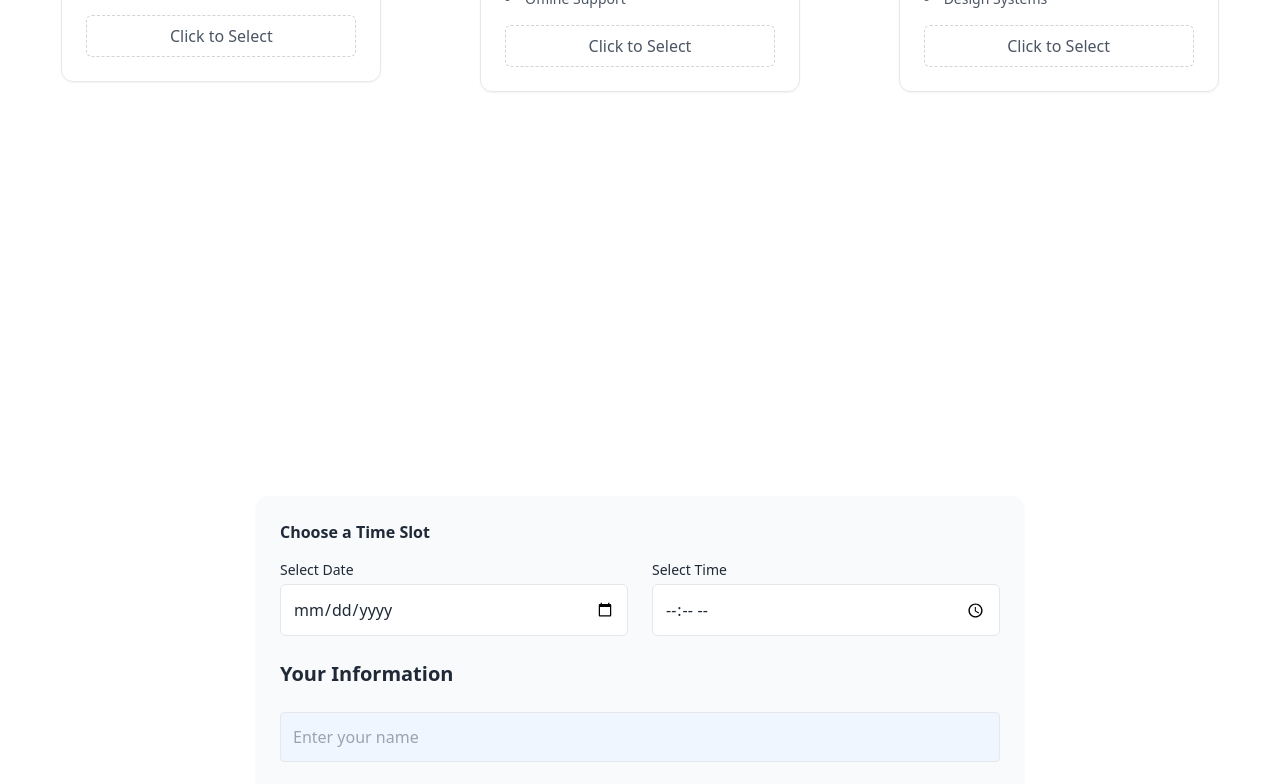
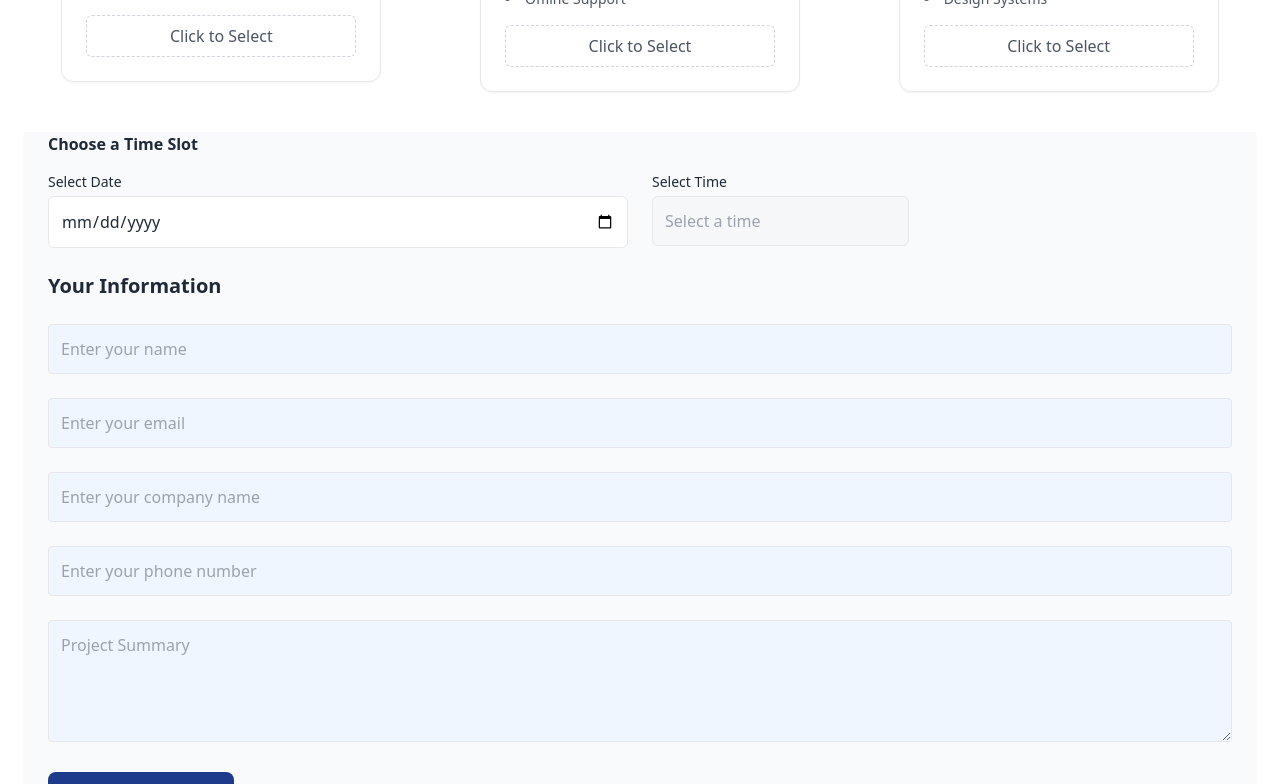
Before and after one commit to dazzycode/masterclasstech, a React (Create React App) app: page /consultation in a window 1280 px wide. Shown: the part 800-1584 px from the top of the page. Built offline with nearby package versions, Linux system fonts and the light colour scheme; what tailwind-clip-path would draw is missing.

Commit message:
Integrate time slot logic with booking flow and improve time picker UX

```diff
--- a/package.json
+++ b/package.json
@@ -10,11 +10,14 @@
     "axios": "^1.11.0",
     "framer-motion": "^12.23.6",
     "react": "^19.1.0",
+    "react-clock": "^6.0.0",
+    "react-datepicker": "^8.4.0",
     "react-dom": "^19.1.0",
     "react-feather": "^2.0.10",
     "react-icons": "^5.5.0",
     "react-router-dom": "^6.30.1",
     "react-scripts": "5.0.1",
+    "react-time-picker": "^7.0.0",
     "swiper": "^11.2.10",
     "tailwind-clip-path": "^1.0.0",
     "web-vitals": "^2.1.4"
--- a/src/pages/ConsultationPage.jsx
+++ b/src/pages/ConsultationPage.jsx
@@ -15,6 +15,8 @@ import { FaLaptopCode } from "react-icons/fa";
 import { MdPhoneIphone } from "react-icons/md";
 import { FaPalette } from "react-icons/fa";
 import axios from "axios";
+ import DatePicker from "react-datepicker";
+import "react-datepicker/dist/react-datepicker.css";
 
 export default function ConsultationPage() {
   const [menuOpen, setMenuOpen] = useState(false);
@@ -29,12 +31,10 @@ export default function ConsultationPage() {
  const [selectedService, setSelectedService] = useState(null);
 
  const [showSuccess, setShowSuccess] = useState(false);
-
-
 const [date, setDate] = useState("");
 const [time, setTime] = useState("");
-  const [minDate, setMinDate] = useState("");
-  const [minTime, setMinTime] = useState("");
+const [availableTimes, setAvailableTimes] = useState([]);
+
 const [formData, setFormData] = useState({
   name: "",
   email: "",
@@ -43,33 +43,69 @@ export default function ConsultationPage() {
   projectSummary: ""
 });
 
+const minDate = new Date().toISOString().split("T")[0];
+
+//  Fetch available slots
 useEffect(() => {
-    // Set today's date as min date
-    const today = new Date();
-    const yyyy = today.getFullYear();
-    const mm = String(today.getMonth() + 1).padStart(2, "0");
-    const dd = String(today.getDate()).padStart(2, "0");
-    setMinDate(`${yyyy}-${mm}-${dd}`);
+  const fetchSlots = async () => {
+    if (!date) return;
 
-    // Set minimum time: current time + 3 hours
-    const future = new Date(today.getTime() + 3 * 60 * 60 * 1000);
-    const hh = String(future.getHours()).padStart(2, "0");
-    const mins = String(future.getMinutes()).padStart(2, "0");
-    setMinTime(`${hh}:${mins}`);
-  }, []);
+    try {
+      const response = await axios.get(
+        `https://booking-apps-zv0v.onrender.com/api/time-slot/availiable`,
+        {
+          params: {
+            date: date, // format: YYYY-MM-DD (already correct from input)
+            includeWeekends: false,
+            duration: 60,
+          },
+        }
+      );
 
+      let slots = response.data;
+      console.log("📦 All Slots from API:", slots);
+
+      const now = new Date();
+      const selectedDate = new Date(date);
+      const isToday = now.toDateString() === selectedDate.toDateString();
+
+      if (isToday) {
+        const threshold = new Date(now.getTime() + 3 * 60 * 60 * 1000); // Now + 3 hours
+        slots = slots.filter((slot) => {
+          const [hours, minutes] = slot.startTime.split(":");
+          const slotDateTime = new Date(date);
+          slotDateTime.setHours(+hours);
+          slotDateTime.setMinutes(+minutes);
+          return slotDateTime >= threshold;
+        });
+      }
+
+      setAvailableTimes(slots);
+      console.log("✅ Filtered Slots:", slots);
+    } catch (err) {
+      console.error("❌ Error fetching time slots:", err);
+    }
+  };
+
+  fetchSlots();
+}, [date]);
+
+//  Handle user input
 const handleChange = (e) => {
   setFormData({ ...formData, [e.target.name]: e.target.value });
 };
 
+//  Booking flow
 const handleSubmit = async (e) => {
   e.preventDefault();
   try {
-      // Create user first
-      const userRes = await axios.post("https://booking-apps-zv0v.onrender.com/api/users", formData);
+    const userRes = await axios.post(
+      "https://booking-apps-zv0v.onrender.com/api/users",
+      formData
+    );
+
     const userId = userRes.data._id;
 
-      // Then create booking
     await axios.post("https://booking-apps-zv0v.onrender.com/api/bookings", {
       userId,
       date,
@@ -77,8 +113,9 @@ export default function ConsultationPage() {
       notes: formData.projectSummary
     });
 
-      alert("✅ Booking successful!");
-      // Reset form
+    setShowSuccess(true);
+
+    // Reset all
     setFormData({
       name: "",
       email: "",
@@ -88,12 +125,12 @@ export default function ConsultationPage() {
     });
     setDate("");
     setTime("");
-    } catch (error) {
-      console.error("Booking failed:", error);
+    setAvailableTimes([]);
+  } catch (err) {
+    console.error("Booking failed:", err);
     alert("❌ Booking failed. Please try again.");
   }
 };
-
 
 
 const services = [
@@ -336,7 +373,7 @@ const services = [
 </div>
 
         {/* Services Grid */}
-      <div className="min-h-screen bg-white p-6">
+      <div className="min-h-screen bg-white mb-10 p-6">
   <h2 className="text-2xl text-[#001359] font-bold text-center mb-2">
     What would you like to talk about?
   </h2>
@@ -345,7 +382,7 @@ const services = [
   </p>
 
   {/* Services */}
-  <div className="flex flex-col md:flex-row flex-wrap justify-center items-center gap-6 mb-10">
+  <div className="flex flex-col md:flex-row flex-wrap justify-center items-center gap-6 mb-5">
   {services.map((service) => (
     <div
       key={service.id}
@@ -372,14 +409,18 @@ const services = [
       </button>
     </div>
   ))}
-</div></div>
+</div>
 
       {/* Time Slot */}
 
 
-    <div className="bg-gray-50 p-6 rounded-xl shadow-sm max-w-3xl mx-auto mb-10">
+
+
+    <div className="bg-gray-50 max-w-7xl shadow-sm mt-10  mx-auto px-6 mb-10 ">
       <h4 className="font-semibold mb-4">Choose a Time Slot</h4>
+
       <div className="flex flex-col md:flex-row items-start gap-6">
+        {/* Date Picker */}
         <div className="w-full md:w-1/2">
           <label className="block text-sm font-medium mb-1">Select Date</label>
           <input
@@ -391,18 +432,43 @@ const services = [
             required
           />
         </div>
+
+        {/* Time Slot Dropdown */}
+
+
 <div className="w-full md:w-1/2">
   <label className="block text-sm font-medium mb-1">Select Time</label>
-          <input
-            type="time"
+  <DatePicker
+    selected={time ? new Date(`${date}T${time}`) : null}
+    onChange={(selectedTime) => {
+      if (!selectedTime) return;
+      const formattedTime = selectedTime.toTimeString().slice(0, 5); // "14:00"
+
+      const isAvailable = availableTimes.some(
+        (slot) => slot.startTime === formattedTime
+      );
+
+      if (isAvailable) {
+        setTime(formattedTime);
+      } else {
+        alert("❌ Time not available. Select a time at least 3 hours from now.");
+      }
+    }}
+    showTimeSelect
+    showTimeSelectOnly
+    timeIntervals={60}
+    timeCaption="Time"
+    dateFormat="h:mm aa"
+    placeholderText="Select a time"
     className="w-full border p-3 rounded-md"
-            min={minTime}
-            value={time}
-            onChange={(e) => setTime(e.target.value)}
-            required
+    disabled={!date} // 👈 only disable if date is not selected
   />
 </div>
+
+
       </div>
+
+
 
       <form onSubmit={handleSubmit} className="space-y-6 mt-6">
         <h3 className="text-xl font-semibold">Your Information</h3>
@@ -533,6 +599,6 @@ Masterclasstech00@gmail.com  </p>
         </div>
         <div className="text-center mt-8">© 2025 Masterclass Tech. All rights reserved.</div>
       </footer>
-    </div>
+    </div></div>
   );
 }
```
Also changed, not shown: 1 other file (tests, documents, lock files or other folders). Lines whose indentation alone changed are shown as unchanged.
